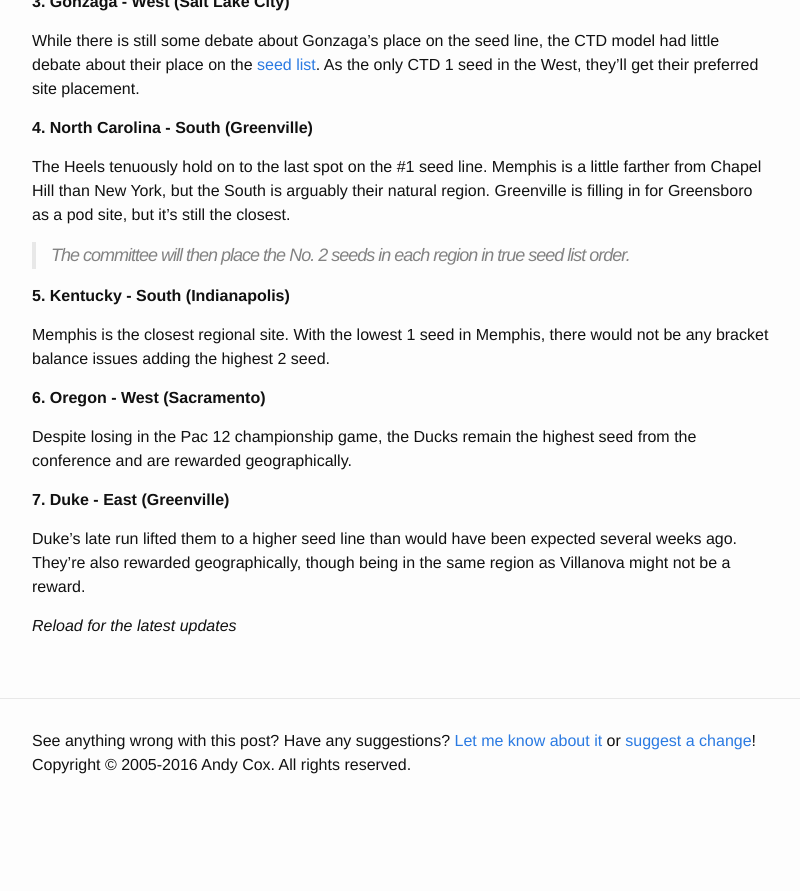
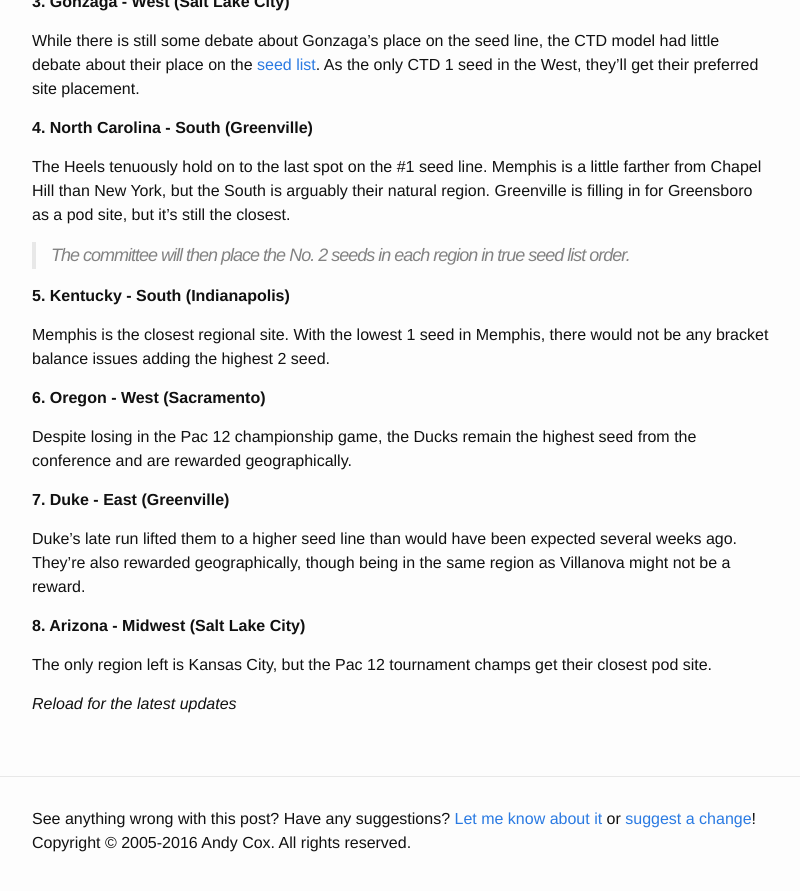
Before and after one commit to crashingthedance/blog.crashingthedance.com, a Jekyll site: the page built from _posts/2017-03-12-mocking_the_bracket_2017_edition.md, in a window 1280 px wide and 900 px high, scrolled down 2364 px. Shown: the top 891 px of the window, without its empty margins (238-1038 px from the left). Built offline with Jekyll 4.4.1, drawn with Linux system fonts in a browser that asks for light colours; before the commit the page ends 3186 px from its top, so only the background shows below that.

Commit message:
Mock bracket 2017 update

```diff
--- a/_posts/2017-03-12-mocking_the_bracket_2017_edition.md
+++ b/_posts/2017-03-12-mocking_the_bracket_2017_edition.md
@@ -154,5 +154,10 @@ Duke's late run lifted them to a higher seed line than would have been
 expected several weeks ago. They're also rewarded geographically, though being
 in the same region as Villanova might not be a reward.
 
+**8. Arizona - Midwest (Salt Lake City)**
+
+The only region left is Kansas City, but the Pac 12 tournament champs get their
+closest pod site.
+
 <a name='latest'></a>
 *Reload for the latest updates*
```
